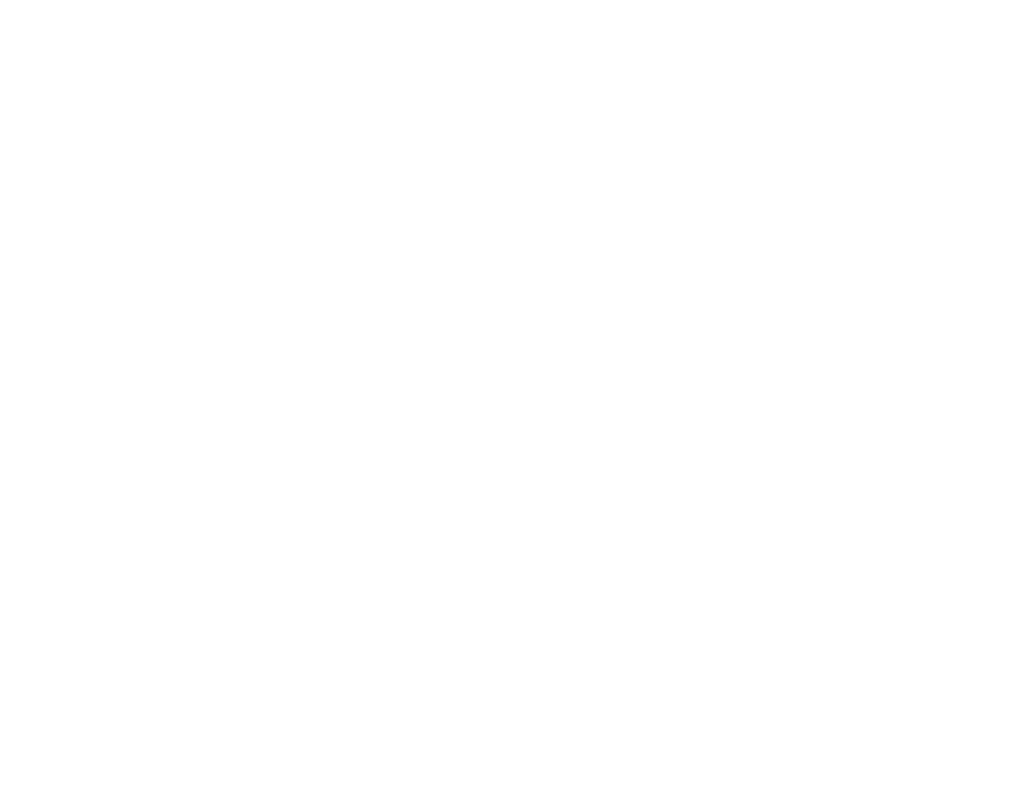
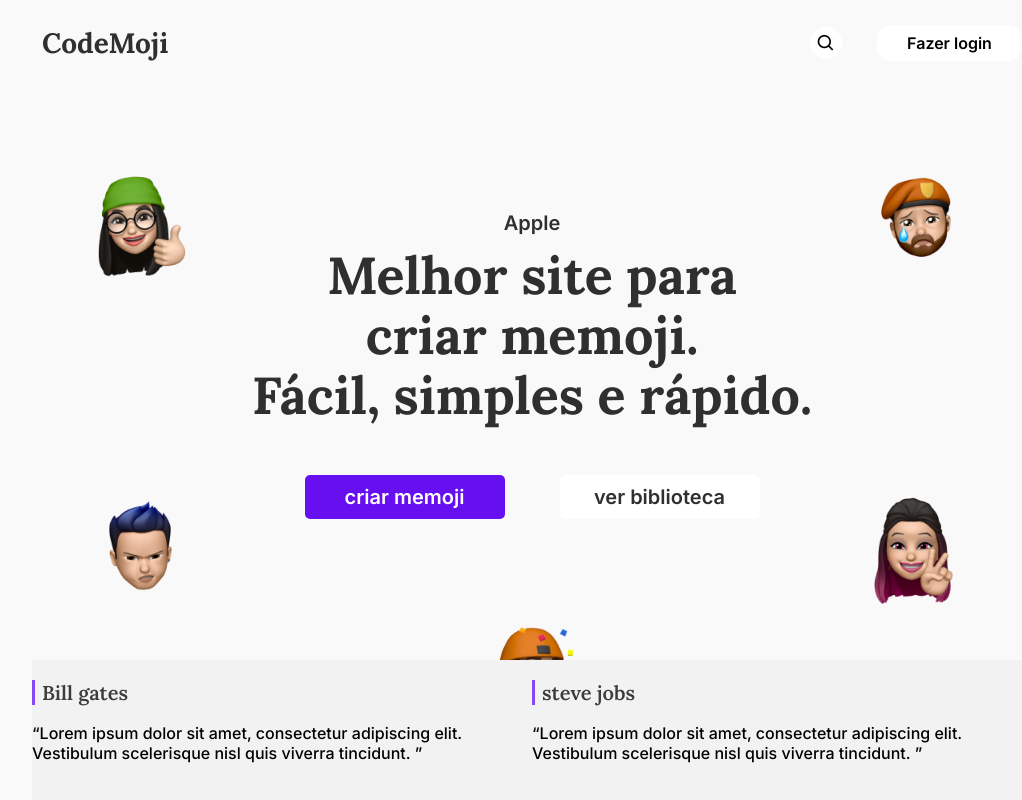
Before and after one commit to PSilva2023/Desafio08, a plain HTML site: page index.html in a window 1280 px wide. Shown: the whole page, without its empty margins (108-1130 px from the left). Drawn offline with nearby package versions, Linux system fonts and the light colour scheme.

Commit message:
Web concluído

```diff
--- a/Assets/css/style.css
+++ b/Assets/css/style.css
@@ -0,0 +1,220 @@
+@import url('https://fonts.googleapis.com/css2?family=Lora:wght@600;700&display=swap');
+@import url('https://fonts.googleapis.com/css2?family=Inter:wght@500;600&display=swap');
+
+* {
+    margin: 0px;
+    padding: 0px;
+    box-sizing: border-box;
+}
+
+/* Variáveis */
+
+:root {
+    --font-primary: 'Lora', serif;
+    --font-secondary: 'Inter', sans-serif;
+    --color-primary: #2F2F2F;
+    --color-secondary: #6610F2;
+    --color-button: #FFF;
+}
+
+body {
+    background-color: #F9F9F9;
+}
+
+/* Variáveis */
+
+.container {
+    max-width: 1000px;
+    height: 100vh;
+    margin: 0 auto;
+    position: relative;
+}
+
+/* Header Start  */
+
+.header {
+    width: 100%;
+    padding: 25px 10px 0px 10px;
+    display: flex;
+    justify-content: space-between;
+}
+
+
+p {
+    font-family: var(--font-primary);
+    font-size: 28px;
+    font-weight: 700;
+    color: var(--color-primary);
+}
+
+.buttons {
+    display: flex;
+    justify-content: space-between;
+    gap: 35px;
+    align-items: center;
+}
+
+.buttons .button-icon {
+    width: 32px;
+    height: 32px;
+    display: flex;
+    justify-content: center;
+    align-items: center;
+    border-radius: 50%;
+    background-color: var(--color-button);
+}
+
+.icon {
+    font-size: 20px;
+}
+
+.button-login {
+    width: 145px;
+    padding: 8px 5px;
+    text-align: center;
+    border-radius: 14px;
+    background-color: var(--color-button);
+    font-family: var(--font-secondary);
+    font-weight: 600;
+    font-size: 16px;
+    cursor: pointer;
+}
+
+/* Header End  */
+
+
+/* Content Main Start */
+
+main {
+    max-width: 900px;
+    padding-top: 150px;
+    min-height: 550px;
+    position: relative;
+    margin: 0 auto;
+}
+
+h2 {
+    text-align: center;
+    font-family: var(--font-secondary);
+    font-weight: 600;
+    color: var(--color-primary);
+    font-size: 20px;
+}
+
+.txt {
+    font-family: var(--font-primary);
+    color: var(--color-primary);
+    font-weight: 700;
+    font-size: 52px;
+    text-align: center;
+    padding-top: 10px;
+    line-height: 60px;
+}
+
+.button-main {
+    display: flex;
+    gap: 55px;
+    justify-content: center;
+    padding-top: 50px;
+}
+
+.button {
+    width: 200px;
+    padding: 10px 20px;
+    background-color: var(--color-secondary);
+    text-align: center;
+    font-size: 20px;
+    font-family: var(--font-secondary);
+    font-weight: 600;
+    color: var(--color-button);
+    border-radius: 5px;
+    cursor: pointer;
+}
+
+.button-main .library {
+    background-color: var(--color-button);
+    color: var(--color-primary);
+}
+
+/* Content Main End */
+
+/* Images Memojis Start */
+
+.image {
+    position: absolute;
+    width: 120px;
+}
+
+.image1 {
+    top: 0;
+    left: 0;
+    margin-top: 100px;
+}
+
+.image2 {
+    top: 0;
+    right: 0;
+    margin-top: 100px;
+}
+
+.image3 {
+    bottom: 0;
+    right: 0;
+}
+
+.image4 {
+    bottom: -120px;
+    left: 50%;
+    transform: translateX(-50%);
+}
+
+.image5 {
+    bottom:0;
+    left: 0;
+}
+
+/* Images Memojis End */
+
+/* Footer Start */
+
+.card {
+    max-width: 500px;
+    min-height: 300px;
+    margin-top: 50px;
+    border-radius: 10px;
+    padding: 20px;
+    background-color: #F2F2F2;
+}
+
+footer {
+    width: 100%;
+    height: 140px;
+    position: absolute;
+    bottom: 0;
+    display: flex;
+}
+
+.cards {
+    max-width: 50%;
+    background-color: #F2F2F2;
+    padding-top: 20px;
+}
+
+.card-title {
+    font-family: var(--font-primary);
+    font-size: 20px;
+    font-weight: 600;
+    opacity: 75%;
+    border-left: 3px solid #6610F2;
+    padding-left: 7px;
+}
+
+.card-txt {
+    padding-top: 18px;
+    align-items: justify;
+    font-family: var(--font-secondary);
+    font-size: 16px;
+    font-weight: 500;
+}
+
+/* Footer End */
--- a/index.html
+++ b/index.html
@@ -1,13 +1,61 @@
 <!DOCTYPE html>
 <html lang="pt-BR">
+
 <head>
     <meta charset="UTF-8">
     <meta http-equiv="X-UA-Compatible" content="IE=edge">
     <meta name="viewport" content="width=device-width, initial-scale=1.0">
     <link rel="stylesheet" href="Assets/css/style.css">
+    <link href='https://unpkg.com/boxicons@2.1.4/css/boxicons.min.css' rel='stylesheet'>
     <title> CodeMoji</title>
 </head>
+
 <body>
+    <div class="container">
+        <div class="header">
+            <p>CodeMoji</p>
+            <div class="buttons">
+                <div class="button-icon">
+                    <i class='bx bx-search icon'></i>
+                </div>
+                <div class="button-login">Fazer login</div>
+            </div>
+        </div>
+        <main>
+            <div class="memojis">
+                <img class="image image1" src="Assets/images/image1.png" alt="">
+                <img class="image image2" src="Assets/images/image2.png" alt="">
+                <img class="image image3" src="Assets/images/image3.png" alt="">
+                <img class="image image4" src="Assets/images/image4.png" alt="">
+                <img class="image image5" src="Assets/images/image5.png" alt="">
+            </div>
+            <h2>Apple</h2>
+            <div class="txt">
+                Melhor site para <br />
+                criar memoji. <br />
+                Fácil, simples e rápido. <br />
+            </div>
+            <div class="button-main">
+                <div class="button">criar memoji</div>
+                <div class="button library">ver biblioteca</div>
+            </div>
+        </main>
+        <footer>
+            <div class="cards">
+                <div class="card-title">Bill gates</div>
+                <div class="card-txt">“Lorem ipsum dolor sit amet, consectetur adipiscing elit. Vestibulum scelerisque
+                    nisl quis viverra tincidunt. ”
+                </div>
+            </div>
+            <div class="cards">
+                <div class="card-title">steve jobs</div>
+                <div class="card-txt">“Lorem ipsum dolor sit amet, consectetur adipiscing elit. Vestibulum scelerisque
+                    nisl quis viverra tincidunt. ”
+                </div>
+            </div>
+        </footer>
+    </div>
 
 </body>
+
 </html>
```
Also changed, not shown: Assets/images/image1.png (added), Assets/images/image2.png (added), Assets/images/image3.png (added), Assets/images/image4.png (added), Assets/images/image5.png (added).
